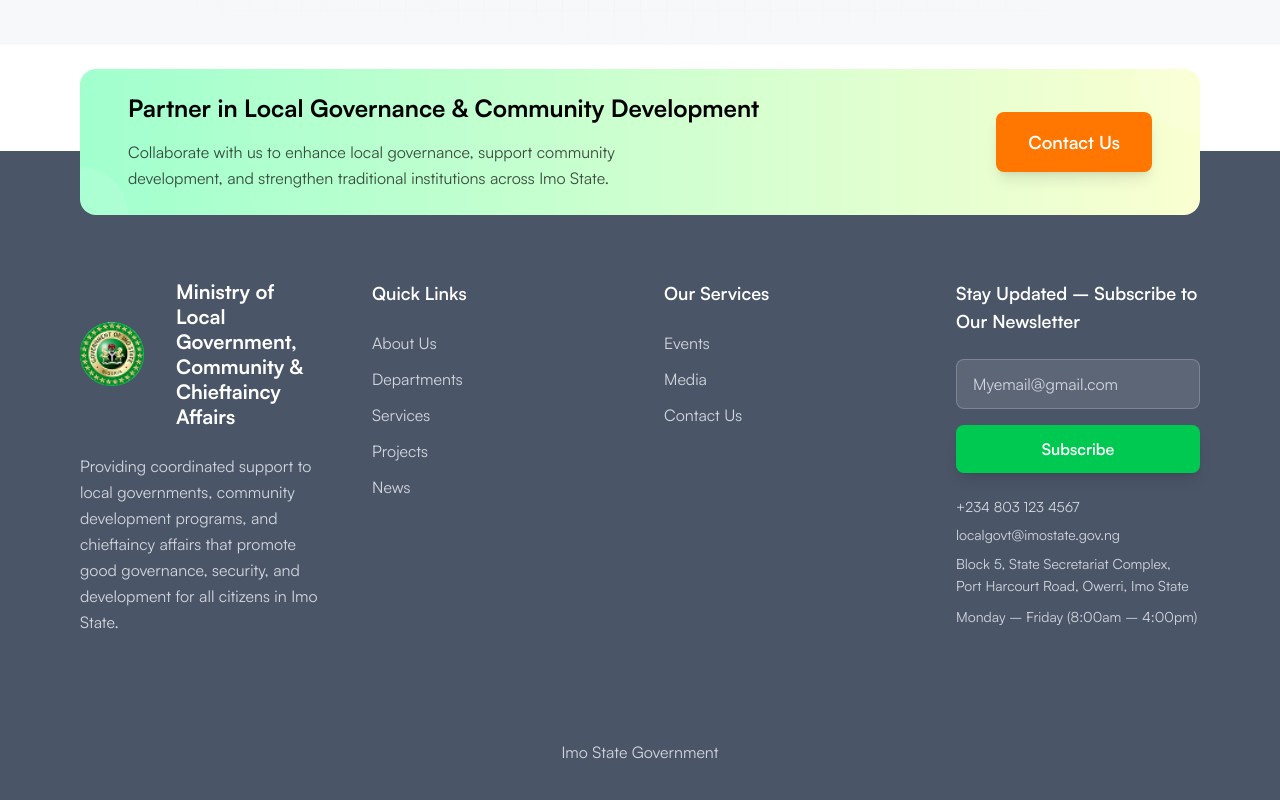
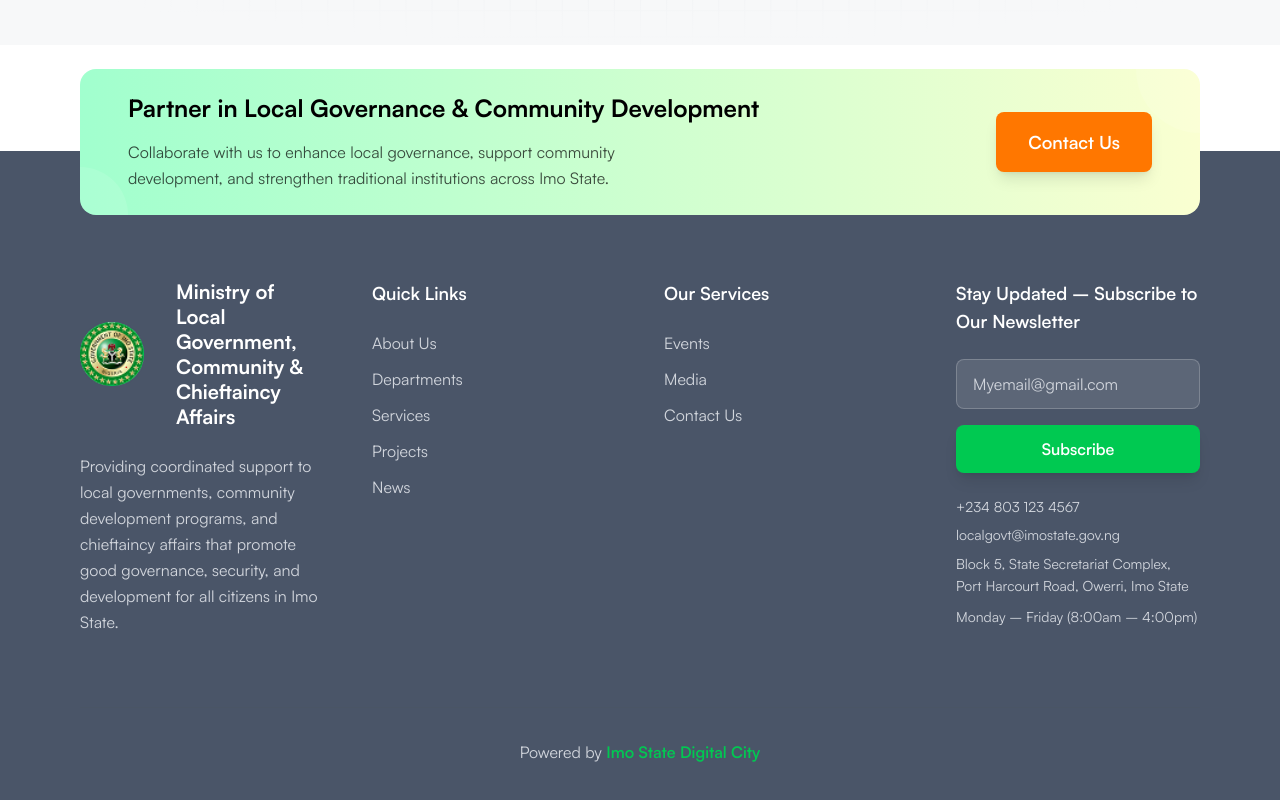
Before and after one commit to IDCLofficial/ministry-of-local-government-community-and-chieftaincy-affairs, a Next.js app: page / in a window 1280 px wide. Shown: the part 3053-3853 px from the top of the page. Built offline with nearby package versions, Linux system fonts and the light colour scheme.

Commit message:
Update footer component

```diff
--- a/app/components/Footer.tsx
+++ b/app/components/Footer.tsx
@@ -180,7 +180,7 @@ export default function Footer() {
 
                     <AnimatedEntrance {...ANIMATION_PRESETS.SECTION_FADE_IN} delay={600}>
                         <div className="border-t border-gray-600 mt-8 sm:mt-10 md:mt-12 pt-4 sm:pt-6 md:pt-8 text-center">
-                            <p className="text-gray-300 text-sm sm:text-base hover:text-white transition-colors duration-300">Imo State Government</p>
+                            <p className="text-gray-300 text-sm sm:text-base hover:text-white transition-colors duration-300">Powered by <span className="text-green-500 font-semibold">Imo State Digital City</span></p>
                         </div>
                     </AnimatedEntrance>
                 </div>
```
